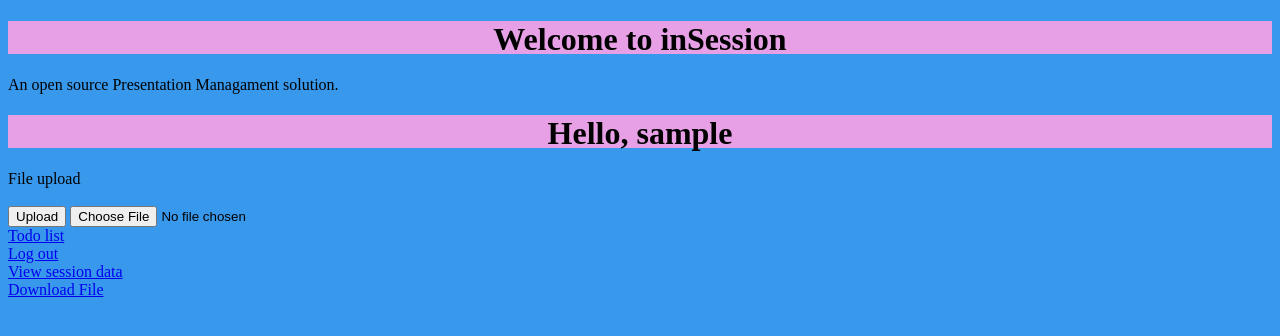
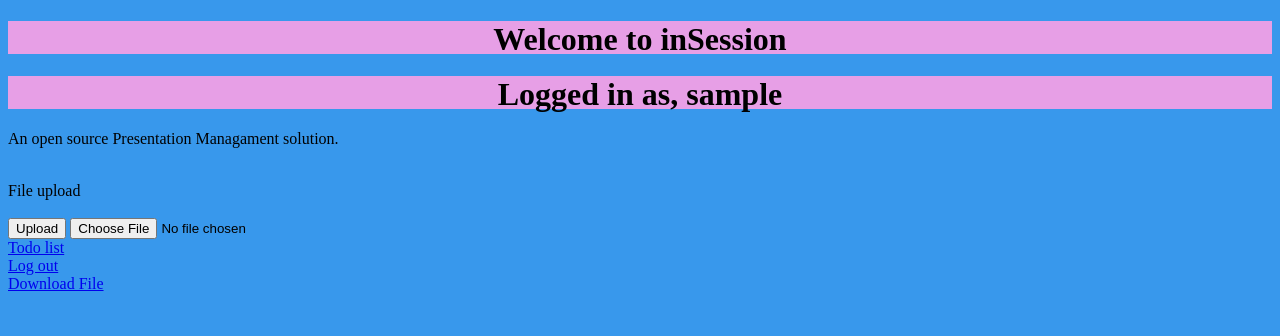
Before and after one commit to cortes-web-tech/in-session-domain, a PHP site: page /homepage.php in a window 1280 px wide. Shown: the top 336 px of the page. Run offline with PHP 8.4, Linux system fonts and the light colour scheme; the visitor is signed in with stand-in values (Sample User, id 1); data that the repository does not hold is empty; a stand-in replaces the project's code that opens the database connection.

Commit message:
GUI updates

```diff
--- a/homepage.php
+++ b/homepage.php
@@ -10,12 +10,13 @@ if(isset($_SESSION['id']) && isset($_SESSION['user_name'])){
 			<link rel="stylesheet" type="text/css" href="style.css">
 		</head>
 		<body>
-
-			<h1>Welcome to inSession</h1><p>An open source Presentation Managament solution.</p>
-			<h1>Hello, <?php echo $_SESSION['user_name']; ?></h1>
+			<h1>Welcome to inSession</h1>
+			<h1>Logged in as, <?php echo $_SESSION['user_name']; ?></h1>
+			<p>An open source Presentation Managament solution.</p>
+			<?php include("session.php"); ?>
 
 			 <form action="uploadFile.php" method="post" enctype="multipart/form-data">
-
+			 	</br>
       			<label for="file">File upload</label>
       			</br></br>
       			<button>Upload</button>
@@ -24,7 +25,6 @@ if(isset($_SESSION['id']) && isset($_SESSION['user_name'])){
 
 		    <a href="todo.php">Todo list</br></a>
 			<a href="logout.php">Log out</br></a>
-			<a href="session.php">View session data</br></a>
 			<a href="downloadFile.php">Download File</br></a>
 			<div>
 		</body>
@@ -33,7 +33,7 @@ if(isset($_SESSION['id']) && isset($_SESSION['user_name'])){
 	<?php
 }
 else {
-	header("Location: index.php");
+
 	exit();
 }
 ?>
--- a/session.php
+++ b/session.php
@@ -6,8 +6,7 @@ $sql = "SELECT * FROM sessionData;";
 
 
  if($resultCheck > 0){
-
- echo "Retrieverd Data from database.</br></br>";
+  echo "Data successfully retrieved from database.</br></br>";
  ?>
  <!DOCTYPE html>
  <html>
@@ -16,7 +15,6 @@ $sql = "SELECT * FROM sessionData;";
  		<title>Session Data</title>
  	</head>
  	<body>
-      <a href="homepage.php">Home</br></a>
 		<div class="session_data_wrapper">
  		<table class="session_data_table">
  			<tr>
```
